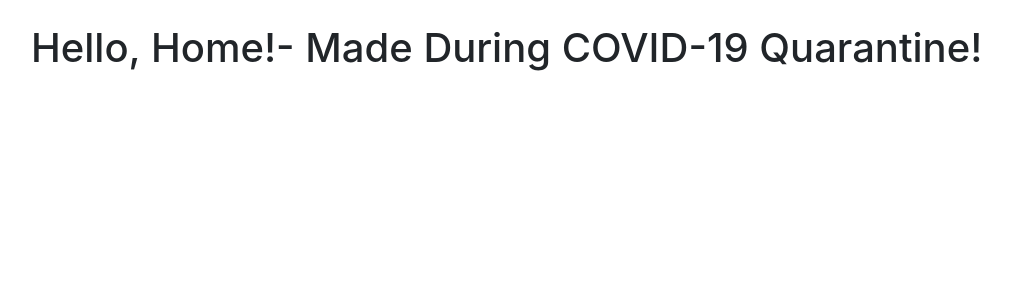
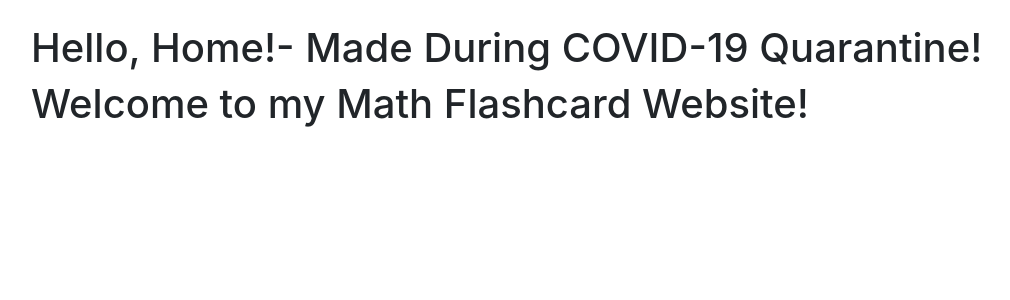
Before and after one commit to AnmolTomer/django_flashcard_app, a Django app: page / in a window 1280 px wide. Shown: the part 56-356 px from the top of the page, without its empty margins (54-1064 px from the left). Run offline with Django 3.2, Linux system fonts and the light colour scheme; some libraries are stand-ins or nearby versions.

Commit message:
Add instructions to set up version control.Update homepage.

```diff
--- a/flash/website/templates/home.html
+++ b/flash/website/templates/home.html
@@ -3,5 +3,6 @@
 
 {% block 'content' %}
 <h1>Hello, Home!- Made During COVID-19 Quarantine!</h1>
+<h1>Welcome to my Math Flashcard Website!</h1>
 
 {% endblock %}
```
Also changed, not shown: 02_creating_flashcard_app/16_setup_version_control/README.md (added).
